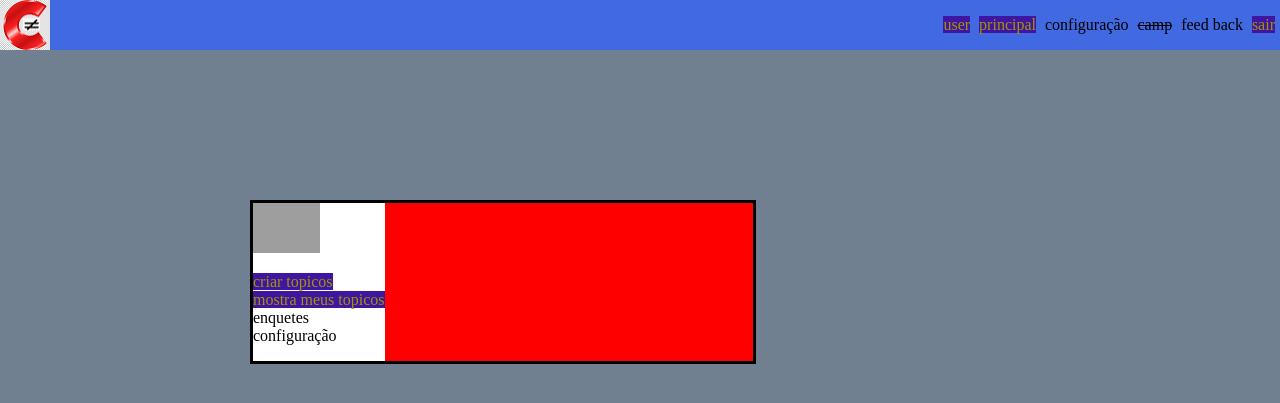
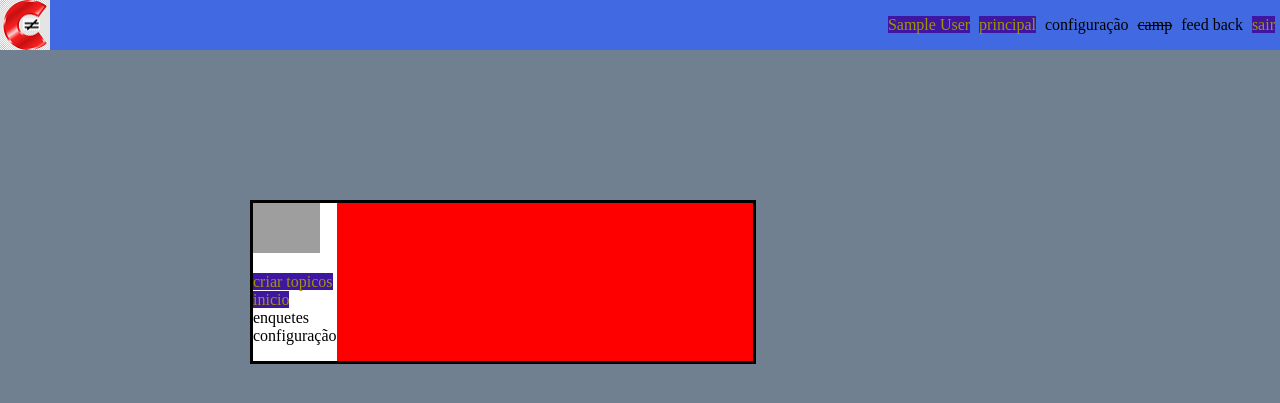
Before and after one commit to noahflore/campella, a PHP site: page /parateste/userpage/usercmm/showtpc.php?idcmm=1 in a window 1280 px wide. Shown: the top 403 px of the page. Run offline with PHP 8.4, Linux system fonts and the light colour scheme; the visitor is signed in with stand-in values (Sample User, id 1); grey boxes are pictures that could not be loaded.

Commit message:
corrigindo erros

```diff
--- a/parateste/userpage/usercmm/showtpc.php
+++ b/parateste/userpage/usercmm/showtpc.php
@@ -33,7 +33,7 @@ session_start();
 				<img src="../../ico/logocampella.png" alt="logo do site" />
 				<nav>
 					<ul>
-						<li><a href="userdefault.php">user</a></li>
+						<?php echo "<li onclick='usuario(1)'><a href='../../userdefault.php'>". $_SESSION['nome'] ."</a></li>"; ?>
 						<!-- o de cima é nome do usuario-->
 						<li><a href="../../principaldefault.php">principal</a></li>
 						<li>configuração</li>
@@ -73,13 +73,12 @@ session_start();
 								echo "<li><a href='usercmm/criartpc.php?idcmm=". $idcm ."' >criar topicos</a></li>";
 
 								?>
+								<?php
 
-							<?php
-								echo "<li><a href='usercmm/showtpc.php?idcmm=". $idcm ."'>mostra meus topicos</a></li>";
+								echo "<li><a href='../insidecmm.php?nomecmm=". $idcm ."' >inicio</a></li>";
 
 
-
-							?>
+								?>
 							<li>enquetes</li>
 							<li>configuração</li>
 							</ul>
```
